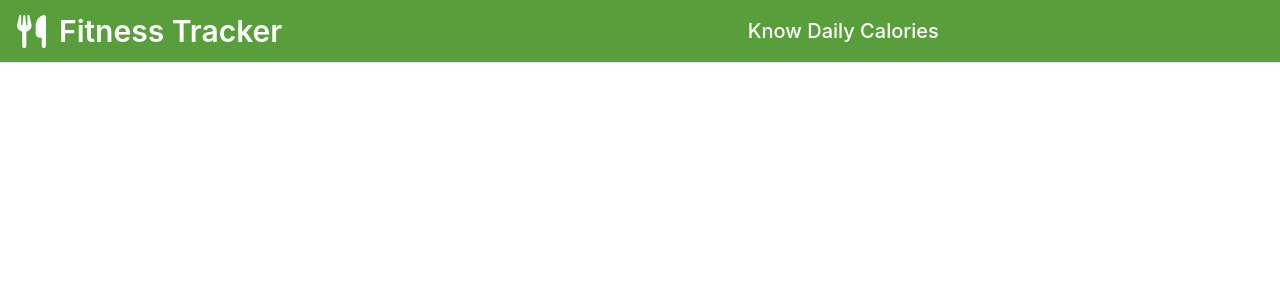
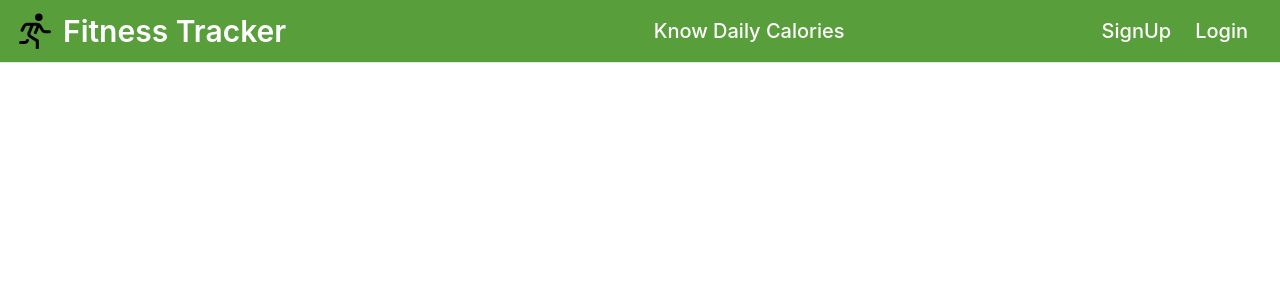
Before and after one commit to abhinaygoud2004/Fitness_Tracker-application, a React (Create React App) app: page / in a window 1280 px wide. Shown: the top 300 px of the page. Built offline with nearby package versions, Linux system fonts and the light colour scheme.

Commit message:
logout visible now

```diff
--- a/src/components/Header.js
+++ b/src/components/Header.js
@@ -55,24 +55,10 @@ export default function Header() {
           <div className='flex items-center w-[58%]' onClick={() => {
             navigate('/')
           }}>
-            <svg
-              className="inline-block fa-utensils"
-              aria-hidden="true"
-              focusable="false"
-              data-prefix="fas"
-              data-icon="utensils"
-              role="img"
-              xmlns="http://www.w3.org/2000/svg"
-              viewBox="0 0 448 512"
-              width={'31'}
-              height={'33'}
-              color='white'
-            >
-              <path
-                fill="currentColor"
-                d="M416 0C400 0 288 32 288 176V288c0 35.3 28.7 64 64 64h32V480c0 17.7 14.3 32 32 32s32-14.3 32-32V352 240 32c0-17.7-14.3-32-32-32zM64 16C64 7.8 57.9 1 49.7.1S34.2 4.6 32.4 12.5L2.1 148.8C.7 155.1 0 161.5 0 167.9c0 45.9 35.1 83.6 80 87.7V480c0 17.7 14.3 32 32 32s32-14.3 32-32V255.6c44.9-4.1 80-41.8 80-87.7c0-6.4-.7-12.8-2.1-19.1L191.6 12.5c-1.8-8-9.3-13.3-17.4-12.4S160 7.8 160 16V150.2c0 5.4-4.4 9.8-9.8 9.8c-5.1 0-9.3-3.9-9.8-9L127.9 14.6C127.2 6.3 120.3 0 112 0s-15.2 6.3-15.9 14.6L83.7 151c-.5 5.1-4.7 9-9.8 9c-5.4 0-9.8-4.4-9.8-9.8V16zm48.3 152l-.3 0-.3 0 .3-.7 .3 .7z"
-              ></path>
-            </svg>
+
+            <svg xmlns="http://www.w3.org/2000/svg" width={'35'} height={'36'}
+              color='white' id="Layer_1" data-name="Layer 1" viewBox="0 0 23 23"><path d="M23,12a1,1,0,0,1-1,1H19.13a3.016,3.016,0,0,1-2.569-1.452L15.193,9.277,13.706,12.9a1,1,0,0,1-1.851-.758L13.555,8H11.616L9.552,13.032a1,1,0,0,0,.39,1.225l4.592,2.9A1,1,0,0,1,15,18v5a1,1,0,0,1-2,0V18.551l-4.126-2.6A3,3,0,0,1,7.7,12.273L9.454,8H7.236a.994.994,0,0,0-.894.552L4.895,11.447a1,1,0,0,1-1.79-.894l1.448-2.9A2.984,2.984,0,0,1,7.236,6h6.623A3.017,3.017,0,0,1,16.43,7.453l1.844,3.063A1.006,1.006,0,0,0,19.13,11H22A1,1,0,0,1,23,12ZM7.875,16.814a1,1,0,0,0-1.3.557A.994.994,0,0,1,5.646,18H3a1,1,0,0,0,0,2H5.646a2.987,2.987,0,0,0,2.786-1.886A1,1,0,0,0,7.875,16.814ZM15,5a2.5,2.5,0,1,0-2.5-2.5A2.5,2.5,0,0,0,15,5Z" /></svg>
+
 
             <h1 className='text-3xl text-white font-semibold ml-3'>
               Fitness Tracker
@@ -102,7 +88,7 @@ export default function Header() {
           </Flex>
         </Flex>
 
-        {!localStorage.getItem('userId') || localStorage.getItem('userId') === 'undefined' &&
+        {(!localStorage.getItem('userId') || localStorage.getItem('userId') === 'undefined') &&
           <Stack
             flex={{ base: 1, md: 0 }}
             justify={'flex-end'}
```
